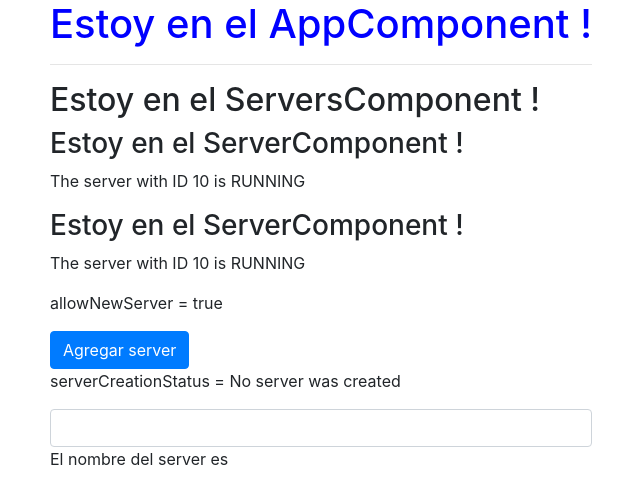
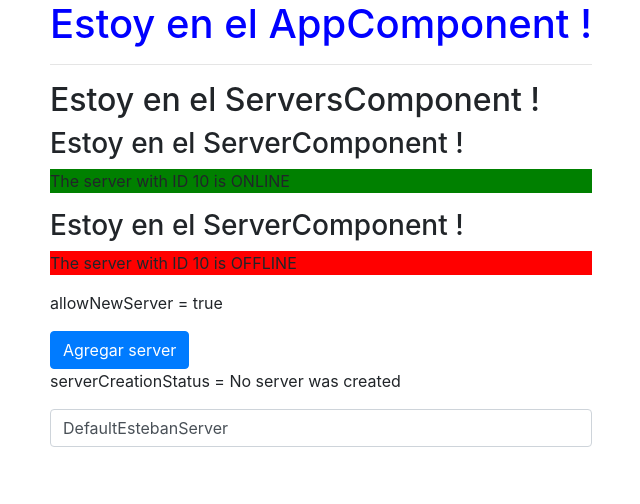
Before and after one commit to estebanbri/angular7, an Angular app: page / in a window 1280 px wide. Shown: the top 504 px of the page, without its empty margins (20-660 px from the left). Built offline with nearby package versions, Linux system fonts and the light colour scheme.

Commit message:
Build In Directives : *ngIf | ngStyle

```diff
--- a/src/app/server/server.component.html
+++ b/src/app/server/server.component.html
@@ -1,2 +1,2 @@
 <h3> Estoy en el ServerComponent ! </h3>
-<p>{{ 'The server' }} with ID {{ serverId }} is {{ getServerStatus() }}</p>
+<p [ngStyle]="{backgroundColor: getColor()}">{{ 'The server' }} with ID {{ serverId }} is {{ getServerStatus() }}</p>
--- a/src/app/server/server.component.ts
+++ b/src/app/server/server.component.ts
@@ -8,9 +8,18 @@ import { Component } from '@angular/core';
 )
 export class ServerComponent{
     serverId: number = 10;
-    serverStatus: string = 'RUNNING';
+    serverStatus: string = 'OFFLINE';
+
+    constructor(){
+        this.serverStatus = Math.random() > 0.5 ? 'ONLINE' : 'OFFLINE';
+    }
 
     getServerStatus(){
         return this.serverStatus;
     }
+
+    getColor(){
+        return this.serverStatus === 'ONLINE' ? 'green' : 'red';
+      }
+
 }
--- a/src/app/servers/servers.component.html
+++ b/src/app/servers/servers.component.html
@@ -1,8 +1,18 @@
 <h2> Estoy en el ServersComponent !</h2>
 <app-server></app-server>
 <app-server></app-server>
+
+<!--String Interpolation-->
 <p> allowNewServer = {{ allowNewServer }} </p>
+
+<!--Property Binding [disabled] + Event Binding (clic)-->
 <button class="btn btn-primary" [disabled]="!allowNewServer" (click)="onCreateServer()">Agregar server</button>
+
 <p> serverCreationStatus = {{ serverCreationStatus }} </p>
-<input type="text" class="form-control" (input)="onUpdateServerName($event)"/>
-<p> El nombre del server es {{ serverName }}</p>
+
+<!--Event Binding - fetching data regarding event object -->
+<!--<input type="text" class="form-control" (input)="onUpdateServerName($event)"/>-->
+
+<input type="text" class="form-control" [(ngModel)]="serverName"/>
+
+<p *ngIf="serverCreated"> El server {{ serverName }} fue creado! ...</p>
--- a/src/app/servers/servers.component.ts
+++ b/src/app/servers/servers.component.ts
@@ -9,7 +9,8 @@ export class ServersComponent implements OnInit {
 
   allowNewServer: boolean = false;
   serverCreationStatus: string = 'No server was created';
-  serverName: string = '';
+  serverName: string = 'DefaultEstebanServer';
+  serverCreated: boolean = false;
 
   constructor() {
     setTimeout(() => {
@@ -21,6 +22,7 @@ export class ServersComponent implements OnInit {
   }
 
   onCreateServer(){
+    this.serverCreated = true;
     this.serverCreationStatus = 'Server was created';
   }
 
```
